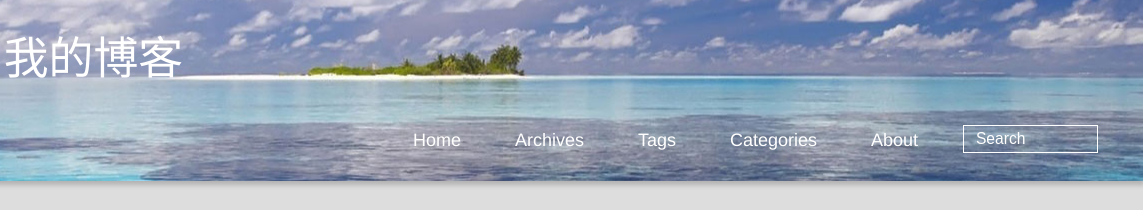
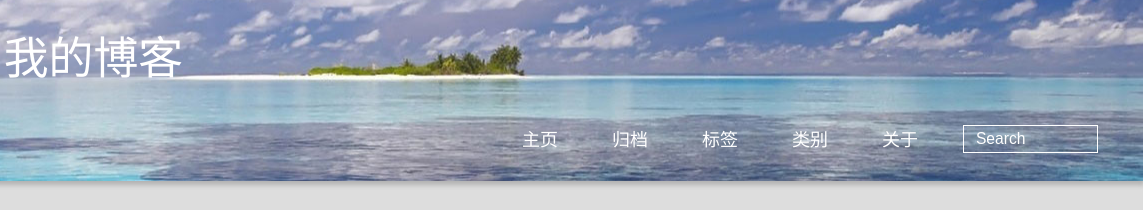
Before and after one commit to tesla32586974/tesla32586974.github.io, a plain HTML site: page 2018/03/31/hello-world/index.html in a window 1280 px wide. Shown: the top 210 px of the page, 137-1280 px from the left. Drawn offline with Linux system fonts and the light colour scheme; a script that the page names is missing.

Commit message:
Site updated: 2018-04-03 22:07:00

```diff
--- a/2018/03/31/hello-world/index.html
+++ b/2018/03/31/hello-world/index.html
@@ -53,15 +53,15 @@
 				<ul>
 					<ul>
 
-						<li><a href="/">Home</a></li>
+						<li><a href="/">主页</a></li>
 
-						<li><a href="/archives">Archives</a></li>
+						<li><a href="/archives">归档</a></li>
 
-						<li><a href="/tags">Tags</a></li>
+						<li><a href="/tags">标签</a></li>
 
-						<li><a href="/categories">Categories</a></li>
+						<li><a href="/categories">类别</a></li>
 
-						<li><a href="/about">About</a></li>
+						<li><a href="/about">关于</a></li>
 
 					<li>
 
```
Also changed, not shown: 2018/04/01/new-post/index.html (+5 -5 lines), 2018/04/01/我的奋斗 - 副本/index.html (+5 -5 lines), 2018/04/01/我的奋斗/index.html (+5 -5 lines), about/index.html (+5 -5 lines), archives/2018/03/index.html (+5 -5 lines), archives/2018/04/index.html (+5 -5 lines), archives/2018/index.html (+5 -5 lines), archives/index.html (+5 -5 lines), categories/index.html (+5 -5 lines), index.html (+5 -5 lines), tags/index.html (+5 -5 lines), tags/啊实打实的/index.html (+5 -5 lines).
